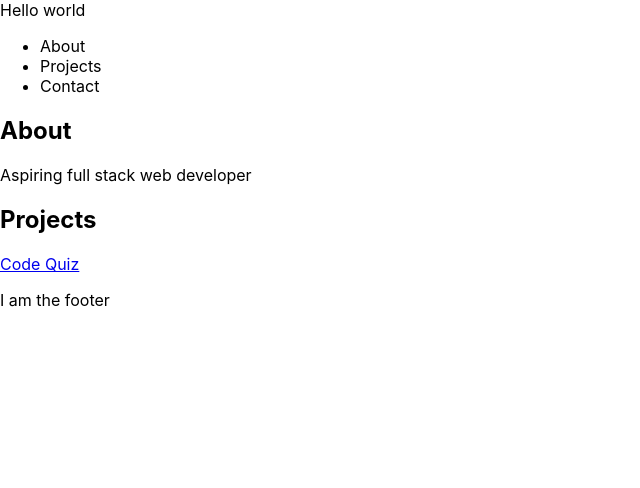
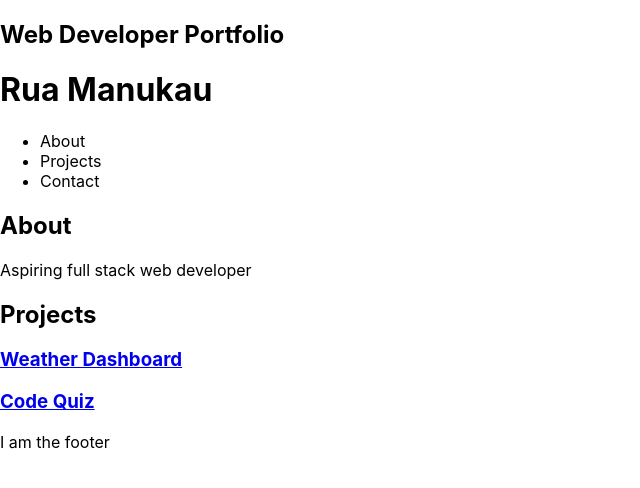
Before and after one commit to rmnk-nz/react-portfolio, a React (Create React App) app: page / in a window 1280 px wide. Shown: the top 488 px of the page, without its empty margins (0-640 px from the left). Built offline with nearby package versions, Linux system fonts and the light colour scheme.

Commit message:
added content to component files

```diff
--- a/src/components/Footer.jsx
+++ b/src/components/Footer.jsx
@@ -2,8 +2,8 @@ import React from 'react'
 
 export const Footer = () => {
     return (
-        <div>
-            I am the footer
-        </div>
+        <footer>
+           <p> I am the footer </p>
+        </footer>
     )
 }
--- a/src/components/Header.jsx
+++ b/src/components/Header.jsx
@@ -2,8 +2,9 @@ import React from 'react'
 
 export const Header = () => {
     return (
-        <div>
-            Hello world
-        </div>
+        <header>
+            <h2>Web Developer Portfolio</h2>
+            <h1>Rua Manukau</h1>
+        </header>
     )
 }
--- a/src/components/Navbar.jsx
+++ b/src/components/Navbar.jsx
@@ -2,12 +2,12 @@ import React from 'react'
 
 export const Navbar = () => {
     return (
-        <div>
+        <nav>
             <ul>
                 <li>About</li>
                 <li>Projects</li>
                 <li>Contact</li>
             </ul>
-        </div>
+        </nav>
     )
 }
--- a/src/components/Projects.jsx
+++ b/src/components/Projects.jsx
@@ -4,7 +4,12 @@ export const Projects = () => {
     return (
         <div>
             <h2>Projects</h2>
-            <a href="https://rmnk-nz.github.io/code-quiz/"><p>Code Quiz</p></a>
+            <a href="https://rmnk-nz.github.io/weather-dashboard/index.html">
+                <h3>Weather Dashboard</h3>
+            </a>
+            <a href="https://rmnk-nz.github.io/code-quiz/">
+                <h3>Code Quiz</h3>
+            </a>
         </div>
     )
 }
```
